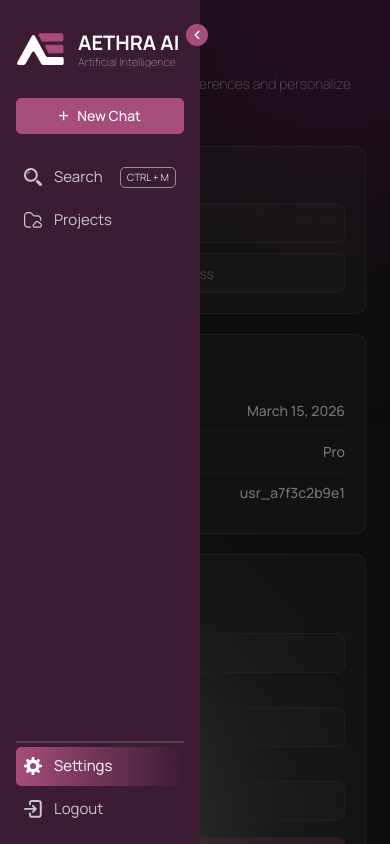
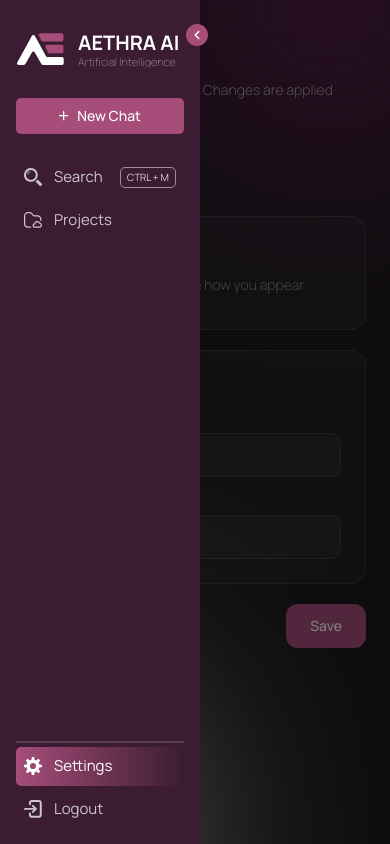
Before and after one commit to Swaxrii/aethra-app, a Next.js app: page /settings in a window 390 px wide. Built offline with nearby package versions, Linux system fonts and the light colour scheme.

Commit message:
Redesign settings page with clean profile and model sections

```diff
--- a/src/app/settings/page.jsx
+++ b/src/app/settings/page.jsx
@@ -1,263 +1,280 @@
 "use client";
 
-import { useState, useRef, useEffect } from "react";
+import { useState } from "react";
 
-function Card({ title, children }) {
+const SECTIONS = [
+  { id: "profile", label: "Profile" },
+  { id: "model", label: "AI Model" },
+];
+
+const MODELS = [
+  { value: "Aethra 1.0", desc: "Fast & efficient", tag: "Recommended" },
+  { value: "Aethra 1.1", desc: "Deeper reasoning", tag: null },
+];
+
+export default function SettingsPage() {
+  const [active, setActive] = useState("profile");
+
+  const [name, setName] = useState("Ziixry");
+  const [email, setEmail] = useState("zivvex@gmail.com");
+
+  const [model, setModel] = useState("Aethra 1.0");
+  const [temperature, setTemperature] = useState(0.7);
+  const [responseLength, setResponseLength] = useState("Balanced");
+
+  const temperatureLabel =
+    temperature < 0.4 ? "Focused"
+    : temperature < 1.1 ? "Balanced"
+    : temperature < 1.6 ? "Creative"
+    : "Wild";
+
+  const save = () => {};
+
   return (
-    <div className="rounded-[10px] bg-[rgba(69,69,69,0.25)] border border-[rgba(69,69,69,0.8)]  p-5">
-      <h3 className="text-sm font-semibold text-white/90 mb-4">{title}</h3>
-      {children}
+    <div className="w-full h-full overflow-y-auto px-6 py-10">
+      <div className="max-w-[960px] mx-auto">
+        <header className="mb-8">
+          <h1 className="text-3xl font-extrabold tracking-tight text-white">Settings</h1>
+          <p className="mt-1 text-sm font-light text-white/55">
+            Customize your experience. Changes are applied instantly.
+          </p>
+        </header>
+
+        <div className="flex flex-col md:flex-row gap-6">
+          <nav className="md:w-52 flex-shrink-0">
+            <div className="flex md:flex-col gap-1">
+              {SECTIONS.map((s) => {
+                const on = active === s.id;
+                return (
+                  <button
+                    key={s.id}
+                    onClick={() => setActive(s.id)}
+                    className={`text-left px-4 py-2.5 rounded-lg text-sm transition-all duration-200 cursor-pointer ${
+                      on
+                        ? "bg-[#A64D79] text-white font-medium shadow-[0_0_16px_rgba(166,77,121,0.3)]"
+                        : "text-white/55 hover:text-white hover:bg-white/5"
+                    }`}
+                  >
+                    {s.label}
+                  </button>
+                );
+              })}
+            </div>
+          </nav>
+
+          <div className="flex-1 min-w-0 space-y-5">
+            {active === "profile" && (
+              <>
+                <div className="rounded-2xl bg-white/[0.03] border border-white/10 p-6">
+                  <div className="flex items-center gap-5">
+                    <div className="relative flex-shrink-0">
+                      <div className="w-16 h-16 rounded-full bg-gradient-to-br from-[#A64D79] to-[#5C1E4D] flex items-center justify-center text-white font-bold text-2xl">
+                        {name[0] || "A"}
+                      </div>
+                    </div>
+                    <div className="flex-1 min-w-0">
+                      <div className="text-base font-semibold text-white">{name}</div>
+                      <div className="text-sm text-white/45 font-light">Customize how you appear</div>
+                    </div>
+                  </div>
+                </div>
+
+                <div className="rounded-2xl bg-white/[0.03] border border-white/10 p-6">
+                  <h3 className="text-sm font-semibold text-white/90 mb-4">Personal details</h3>
+                  <div className="space-y-4">
+                    <Field label="Display name">
+                      <input value={name} onChange={(e) => setName(e.target.value)} className="input" />
+                    </Field>
+                    <Field label="Email">
+                      <input type="email" value={email} onChange={(e) => setEmail(e.target.value)} className="input" />
+                    </Field>
+                  </div>
+                </div>
+
+                <div className="flex justify-end">
+                  <PrimaryButton onClick={save}>Save</PrimaryButton>
+                </div>
+              </>
+            )}
+
+            {active === "model" && (
+              <>
+                <div className="rounded-2xl bg-white/[0.03] border border-white/10 p-6">
+                  <h3 className="text-sm font-semibold text-white/90 mb-4">Select model</h3>
+                  <div className="space-y-2.5">
+                    {MODELS.map((m) => {
+                      const on = model === m.value;
+                      return (
+                        <button
+                          key={m.value}
+                          onClick={() => setModel(m.value)}
+                          className={`w-full flex items-center justify-between gap-3 rounded-xl border px-4 py-3.5 text-left transition-all duration-200 cursor-pointer ${
+                            on
+                              ? "border-[#A64D79] bg-[#A64D79]/10 shadow-[0_0_16px_rgba(166,77,121,0.15)]"
+                              : "border-white/10 hover:border-white/20"
+                          }`}
+                        >
+                          <div className="min-w-0">
+                            <div className="flex items-center gap-2">
+                              <span className="text-sm font-semibold text-white">{m.value}</span>
+                              {m.tag && (
+                                <span className="text-[10px] px-2 py-0.5 rounded-full bg-[#A64D79] text-white font-medium">
+                                  {m.tag}
+                                </span>
+                              )}
+                            </div>
+                            <div className="text-xs text-white/45 font-light mt-0.5">{m.desc}</div>
+                          </div>
+                          <Radio on={on} />
+                        </button>
+                      );
+                    })}
+                  </div>
+                </div>
+
+                <div className="rounded-2xl bg-white/[0.03] border border-white/10 p-6">
+                  <div className="flex items-center justify-between mb-4">
+                    <h3 className="text-sm font-semibold text-white/90">Creativity</h3>
+                    <span className="text-xs text-[#A64D79] font-medium">{temperatureLabel}</span>
+                  </div>
+                  <input
+                    type="range"
+                    min={0}
+                    max={2}
+                    step={0.1}
+                    value={temperature}
+                    onChange={(e) => setTemperature(parseFloat(e.target.value))}
+                    className="slider"
+                    style={{
+                      background: `linear-gradient(to right, #A64D79 ${(temperature / 2) * 100}%, rgba(255,255,255,0.12) ${(temperature / 2) * 100}%)`,
+                    }}
+                  />
+                  <div className="flex justify-between mt-2 text-[11px] text-white/40 font-light">
+                    <span>Precise</span>
+                    <span>Balanced</span>
+                    <span>Imaginative</span>
+                  </div>
+                </div>
+
+                <div className="rounded-2xl bg-white/[0.03] border border-white/10 p-6">
+                  <h3 className="text-sm font-semibold text-white/90 mb-4">Response preferences</h3>
+                  <div className="space-y-4">
+                    <Field label="Response length">
+                      <Segmented options={["Short", "Balanced", "Detailed"]} value={responseLength} onChange={setResponseLength} />
+                    </Field>
+                  </div>
+                </div>
+
+                <div className="flex justify-end">
+                  <PrimaryButton onClick={save}>Save</PrimaryButton>
+                </div>
+              </>
+            )}
+          </div>
+        </div>
+      </div>
+
+      <style jsx>{`
+        .input {
+          width: 100%;
+          height: 44px;
+          border-radius: 10px;
+          background: rgba(255, 255, 255, 0.04);
+          border: 1px solid rgba(255, 255, 255, 0.1);
+          padding: 0 14px;
+          font-size: 14px;
+          color: #fff;
+          outline: none;
+          transition: all 0.2s;
+        }
+        .input::placeholder {
+          color: rgba(255, 255, 255, 0.35);
+        }
+        .input:focus {
+          border-color: #A64D79;
+          box-shadow: 0 0 0 3px rgba(166, 77, 121, 0.15);
+        }
+        .slider {
+          -webkit-appearance: none;
+          appearance: none;
+          width: 100%;
+          height: 5px;
+          border-radius: 999px;
+          background: rgba(255, 255, 255, 0.12);
+          outline: none;
+          cursor: pointer;
+        }
+        .slider::-webkit-slider-thumb {
+          -webkit-appearance: none;
+          appearance: none;
+          width: 18px;
+          height: 18px;
+          border-radius: 50%;
+          background: #A64D79;
+          border: 3px solid #fff;
+          box-shadow: 0 0 10px rgba(166, 77, 121, 0.5);
+        }
+        .slider::-moz-range-thumb {
+          width: 18px;
+          height: 18px;
+          border-radius: 50%;
+          background: #A64D79;
+          border: 3px solid #fff;
+          box-shadow: 0 0 10px rgba(166, 77, 121, 0.5);
+        }
+      `}</style>
     </div>
   );
 }
 
-function InputField({ label, type, placeholder, value, onChange, className }) {
+function Field({ label, children }) {
   return (
-    <div className={className || ""}>
-      {label && <label className="block text-xs text-white/60 mb-1.5">{label}</label>}
-      <input
-        type={type || "text"}
-        placeholder={placeholder}
-        value={value}
-        onChange={onChange}
-        className="w-full h-[40px] rounded-[8px] bg-[rgba(69,69,69,0.25)] border border-[rgba(69,69,69,0.8)] px-3.5 text-sm text-white/75 placeholder:text-white/40 outline-none transition-all duration-300 focus:border-[#A64D79]"
-      />
+    <label className="block">
+      <span className="block text-xs font-light text-white/55 mb-1.5">{label}</span>
+      {children}
+    </label>
+  );
+}
+
+function PrimaryButton({ onClick, children }) {
+  return (
+    <button
+      onClick={onClick}
+      className="h-11 px-6 rounded-xl bg-[#A64D79] text-white text-sm font-medium transition-all duration-200 cursor-pointer hover:bg-[#A64D79]/90 hover:shadow-[0_0_18px_rgba(166,77,121,0.35)] active:scale-[0.98]"
+    >
+      {children}
+    </button>
+  );
+}
+
+function Radio({ on }) {
+  return (
+    <div
+      className={`w-5 h-5 rounded-full border flex items-center justify-center flex-shrink-0 transition-all ${
+        on ? "border-[#A64D79]" : "border-white/20"
+      }`}
+    >
+      {on && <div className="w-2.5 h-2.5 rounded-full bg-[#A64D79]" />}
     </div>
   );
 }
 
-function CardRow({ label, value }) {
+function Segmented({ options, value, onChange }) {
   return (
-    <div className="flex items-center justify-between py-2.5 border-b border-[rgba(69,69,69,0.3)] last:border-b-0">
-      <span className="text-sm text-white/60">{label}</span>
-      <span className="text-sm text-white/90 font-medium">{value}</span>
-    </div>
-  );
-}
-
-function Select({ label, options, value, onChange }) {
-  const [open, setOpen] = useState(false);
-  const ref = useRef(null);
-
-  useEffect(() => {
-    const handler = (e) => { if (ref.current && !ref.current.contains(e.target)) setOpen(false); };
-    document.addEventListener("mousedown", handler);
-    return () => document.removeEventListener("mousedown", handler);
-  }, []);
-
-  return (
-    <div ref={ref} className="relative">
-      {label && <label className="block text-sm text-white/75 mb-2">{label}</label>}
-      <button
-        type="button"
-        onClick={() => setOpen(!open)}
-        className="w-full h-[44px] rounded-[8px] bg-[rgba(69,69,69,0.25)] border border-[rgba(69,69,69,0.8)] px-3.5 flex items-center justify-between text-sm text-white/75 transition-all duration-300 hover:border-[#A64D79]"
-      >
-        <span>{value}</span>
-        <svg width="12" height="12" viewBox="0 0 12 12" fill="none" className={`transition-transform duration-300 ${open ? "rotate-180" : ""}`}>
-          <path d="M3 4.5L6 7.5L9 4.5" stroke="currentColor" strokeWidth="1.5" strokeLinecap="round" strokeLinejoin="round" />
-        </svg>
-      </button>
-      {open && (
-        <div className="absolute z-20 mt-1 w-full rounded-[8px] bg-[#2A2A2D] border border-[rgba(69,69,69,0.8)] shadow-lg overflow-hidden">
-          {options.map((opt, i) => {
-            const val = typeof opt === "object" ? opt.value : opt;
-            const desc = typeof opt === "object" ? opt.desc : null;
-            return (
-              <button
-                key={i}
-                type="button"
-                onClick={() => { onChange(val); setOpen(false); }}
-                className={`w-full text-left px-3.5 py-2.5 text-sm transition-all duration-200 hover:bg-[rgba(166,77,121,0.15)] ${value === val ? "text-[#A64D79] font-medium" : "text-white/75"}`}
-              >
-                <div>{val}</div>
-                {desc && <div className="text-[11px] text-white/40 font-extralight mt-0.5">{desc}</div>}
-              </button>
-            );
-          })}
-        </div>
-      )}
-    </div>
-  );
-}
-
-function Slider({ label, value, onChange, min, max, step }) {
-  const pct = ((value - min) / (max - min)) * 100;
-  return (
-    <div>
-      {label && <label className="block text-sm text-white/75 mb-2">{label}</label>}
-      <div className="relative h-10 flex items-center">
-        <input
-          type="range"
-          min={min}
-          max={max}
-          step={step}
-          value={value}
-          onChange={(e) => onChange(parseFloat(e.target.value))}
-          className="w-full h-[4px] rounded-full appearance-none cursor-pointer bg-[rgba(69,69,69,0.8)] outline-none
-            [&::-webkit-slider-thumb]:appearance-none [&::-webkit-slider-thumb]:w-[18px] [&::-webkit-slider-thumb]:h-[18px]
-            [&::-webkit-slider-thumb]:rounded-full [&::-webkit-slider-thumb]:bg-[#A64D79] [&::-webkit-slider-thumb]:border-2
-            [&::-webkit-slider-thumb]:border-[#A64D79] [&::-webkit-slider-thumb]:shadow-[0_0_8px_rgba(166,77,121,0.4)]
-            [&::-webkit-slider-thumb]:transition-all [&::-webkit-slider-thumb]:duration-200 [&::-webkit-slider-thumb]:hover:scale-110
-            [&::-moz-range-thumb]:w-[18px] [&::-moz-range-thumb]:h-[18px] [&::-moz-range-thumb]:rounded-full
-            [&::-moz-range-thumb]:bg-[#A64D79] [&::-moz-range-thumb]:border-2 [&::-moz-range-thumb]:border-[#A64D79]
-            [&::-moz-range-thumb]:shadow-[0_0_8px_rgba(166,77,121,0.4)]"
-          style={{ background: `linear-gradient(to right, #A64D79 ${pct}%, rgba(69,69,69,0.8) ${pct}%)` }}
-        />
-      </div>
-      <div className="flex justify-between text-xs text-white/40 mt-1">
-        <span>{min}</span>
-        <span className="text-sm text-white/75">Temperature: <span className="text-[#A64D79] font-medium">{value.toFixed(1)}</span></span>
-        <span>{max}</span>
-      </div>
-    </div>
-  );
-}
-
-function SegmentedControl({ label, options, value, onChange }) {
-  return (
-    <div>
-      {label && <label className="block text-sm text-white/75 mb-2">{label}</label>}
-      <div className="flex rounded-[8px] bg-[rgba(69,69,69,0.25)] border border-[rgba(69,69,69,0.8)] p-1 gap-1">
+    <div className="flex rounded-lg bg-white/[0.04] border border-white/10 p-1 gap-1">
       {options.map((opt) => (
         <button
           key={opt}
-            type="button"
           onClick={() => onChange(opt)}
-            className={`flex-1 px-3 py-2 text-sm rounded-[6px] transition-all duration-300 ${
-              value === opt ? "bg-[#A64D79] text-white shadow-sm" : "text-white/60 hover:text-white hover:bg-[rgba(166,77,121,0.15)]"
+          className={`flex-1 px-3 py-1.5 text-sm rounded-md transition-all duration-200 cursor-pointer ${
+            value === opt
+              ? "bg-[#A64D79] text-white shadow-sm"
+              : "text-white/55 hover:text-white"
           }`}
         >
           {opt}
         </button>
       ))}
     </div>
-    </div>
   );
 }
-
-export default function SettingsPage() {
-  const [aiModel, setAiModel] = useState("Aethra 1.0");
-  const [systemPrompt, setSystemPrompt] = useState("");
-  const [temperature, setTemperature] = useState(0.7);
-  const [memoryContext, setMemoryContext] = useState("Short-term");
-  const [responseLength, setResponseLength] = useState("Balanced");
-  const [currentPassword, setCurrentPassword] = useState("");
-  const [newPassword, setNewPassword] = useState("");
-  const [confirmPassword, setConfirmPassword] = useState("");
-  const [updating, setUpdating] = useState(false);
-  const [saving, setSaving] = useState(false);
-  const [toast, setToast] = useState(null);
-
-  const showToast = (msg) => { setToast(msg); setTimeout(() => setToast(null), 3000); };
-
-  const handleUpdatePassword = () => {
-    setUpdating(true);
-    setTimeout(() => {
-      setUpdating(false);
-      setCurrentPassword(""); setNewPassword(""); setConfirmPassword("");
-      showToast("Password updated successfully");
-    }, 1500);
-  };
-
-  const handleSave = () => {
-    setSaving(true);
-    setTimeout(() => { setSaving(false); showToast("Settings saved successfully"); }, 1000);
-  };
-
-  const handleCancel = () => {
-    setAiModel("Aethra 1.0"); setSystemPrompt(""); setTemperature(0.7);
-    setMemoryContext("Short-term"); setResponseLength("Balanced");
-    setCurrentPassword(""); setNewPassword(""); setConfirmPassword("");
-  };
-
-  return (
-    <div className="w-full h-full overflow-y-auto px-6 py-8">
-      {toast && (
-        <div className="fixed top-6 right-6 z-50 animate-in slide-in-from-right-4 duration-300">
-          <div className="rounded-[8px] bg-[#A64D79] text-white text-sm px-5 py-3 shadow-lg flex items-center gap-2.5">
-            <svg width="16" height="16" viewBox="0 0 16 16" fill="none"><path d="M13.3337 4.66663L6.00033 12L2.66699 8.66663" stroke="currentColor" strokeWidth="2" strokeLinecap="round" strokeLinejoin="round" /></svg>
-            {toast}
-          </div>
-        </div>
-      )}
-
-      <div className="max-w-[1200px] mx-auto">
-        <div className="mb-8">
-          <h1 className="text-3xl font-extrabold tracking-tight text-white">Settings</h1>
-          <p className="mt-1.5 text-sm font-extralight text-white/60">Configure your account preferences and personalize how AETHRA AI behaves.</p>
-        </div>
-
-        <div className="grid grid-cols-1 lg:grid-cols-2 gap-6">
-          <div className="space-y-5">
-            <Card title="Account Profile">
-              <div className="flex items-center gap-4">
-                <div className="w-[48px] h-[48px] rounded-full bg-[#A64D79] flex items-center justify-center text-white font-bold text-lg flex-shrink-0">Z</div>
-                <div className="flex-1 min-w-0">
-                  <InputField placeholder="Full Name" />
-                  <InputField placeholder="Email Address" className="mt-2.5" />
-                </div>
-              </div>
-            </Card>
-
-            <Card title="Account Information">
-              <CardRow label="Account Created" value="March 15, 2026" />
-              <CardRow label="Plan" value="Pro" />
-              <CardRow label="User ID" value="usr_a7f3c2b9e1" />
-            </Card>
-
-            <Card title="Security">
-              <InputField label="Current Password" type="password" placeholder="••••••••" value={currentPassword} onChange={(e) => setCurrentPassword(e.target.value)} className="mb-3" />
-              <InputField label="New Password" type="password" placeholder="••••••••" value={newPassword} onChange={(e) => setNewPassword(e.target.value)} className="mb-3" />
-              <InputField label="Confirm Password" type="password" placeholder="••••••••" value={confirmPassword} onChange={(e) => setConfirmPassword(e.target.value)} className="mb-4" />
-              <button onClick={handleUpdatePassword} disabled={updating || !currentPassword || !newPassword || !confirmPassword}
-                className="w-full h-[40px] rounded-[8px] bg-[#A64D79] text-white text-sm font-medium transition-all duration-300 hover:bg-[#A64D79]/90 hover:shadow-[0_0_14px_rgba(166,77,121,0.25)] disabled:opacity-40 disabled:cursor-not-allowed flex items-center justify-center gap-2"
-              >
-                {updating ? (
-                  <><svg className="animate-spin w-[16px] h-[16px]" viewBox="0 0 16 16" fill="none"><circle cx="8" cy="8" r="7" stroke="rgba(255,255,255,0.3)" strokeWidth="2" /><path d="M15 8A7 7 0 0 0 1 8" stroke="white" strokeWidth="2" strokeLinecap="round" /></svg> Updating...</>
-                ) : "Update Password"}
-              </button>
-            </Card>
-          </div>
-
-          <div className="space-y-5">
-            <Card title="AI Model">
-              <Select options={["Aethra 1.0", "Aethra 1.1"]} value={aiModel} onChange={setAiModel} />
-            </Card>
-
-            <Card title="System Prompt">
-              <textarea placeholder="Define how your AI assistant should behave..." value={systemPrompt} onChange={(e) => setSystemPrompt(e.target.value)} rows={5}
-                className="w-full rounded-[8px] bg-[rgba(69,69,69,0.25)] border border-[rgba(69,69,69,0.8)] px-3.5 py-3 text-sm text-white/75 placeholder:text-white/40 outline-none transition-all duration-300 focus:border-[#A64D79] resize-none"
-              />
-            </Card>
-
-            <Card title="Creativity (Temperature)">
-              <Slider value={temperature} onChange={setTemperature} min={0} max={2} step={0.1} />
-            </Card>
-
-            <Card title="Memory Context">
-              <Select options={[
-                { value: "Disabled", desc: "No memory retention between sessions" },
-                { value: "Short-term", desc: "Remembers context within the current session" },
-                { value: "Long-term", desc: "Persists memory across multiple sessions" },
-              ]} value={memoryContext} onChange={setMemoryContext} />
-            </Card>
-
-            <Card title="Response Length">
-              <SegmentedControl options={["Short", "Balanced", "Detailed"]} value={responseLength} onChange={setResponseLength} />
-            </Card>
-          </div>
-        </div>
-
-        <div className="mt-10 flex items-center justify-end gap-3 border-t border-[rgba(69,69,69,0.3)] pt-6">
-          <button onClick={handleCancel} className="h-[42px] px-6 rounded-[8px] border border-[rgba(69,69,69,0.8)] text-sm text-white/60 transition-all duration-300 hover:border-white/20 hover:text-white/80">Cancel</button>
-          <button onClick={handleSave} disabled={saving}
-            className="h-[42px] px-6 rounded-[8px] bg-[#A64D79] text-white text-sm font-medium transition-all duration-300 hover:bg-[#A64D79]/90 hover:shadow-[0_0_14px_rgba(166,77,121,0.25)] disabled:opacity-40 disabled:cursor-not-allowed flex items-center justify-center gap-2"
-          >
-            {saving ? <><svg className="animate-spin w-[16px] h-[16px]" viewBox="0 0 16 16" fill="none"><circle cx="8" cy="8" r="7" stroke="rgba(255,255,255,0.3)" strokeWidth="2" /><path d="M15 8A7 7 0 0 0 1 8" stroke="white" strokeWidth="2" strokeLinecap="round" /></svg> Saving...</> : "Save Changes"}
-          </button>
-        </div>
-      </div>
-    </div>
-  );
-}
```
Lines whose indentation alone changed are shown as unchanged.
